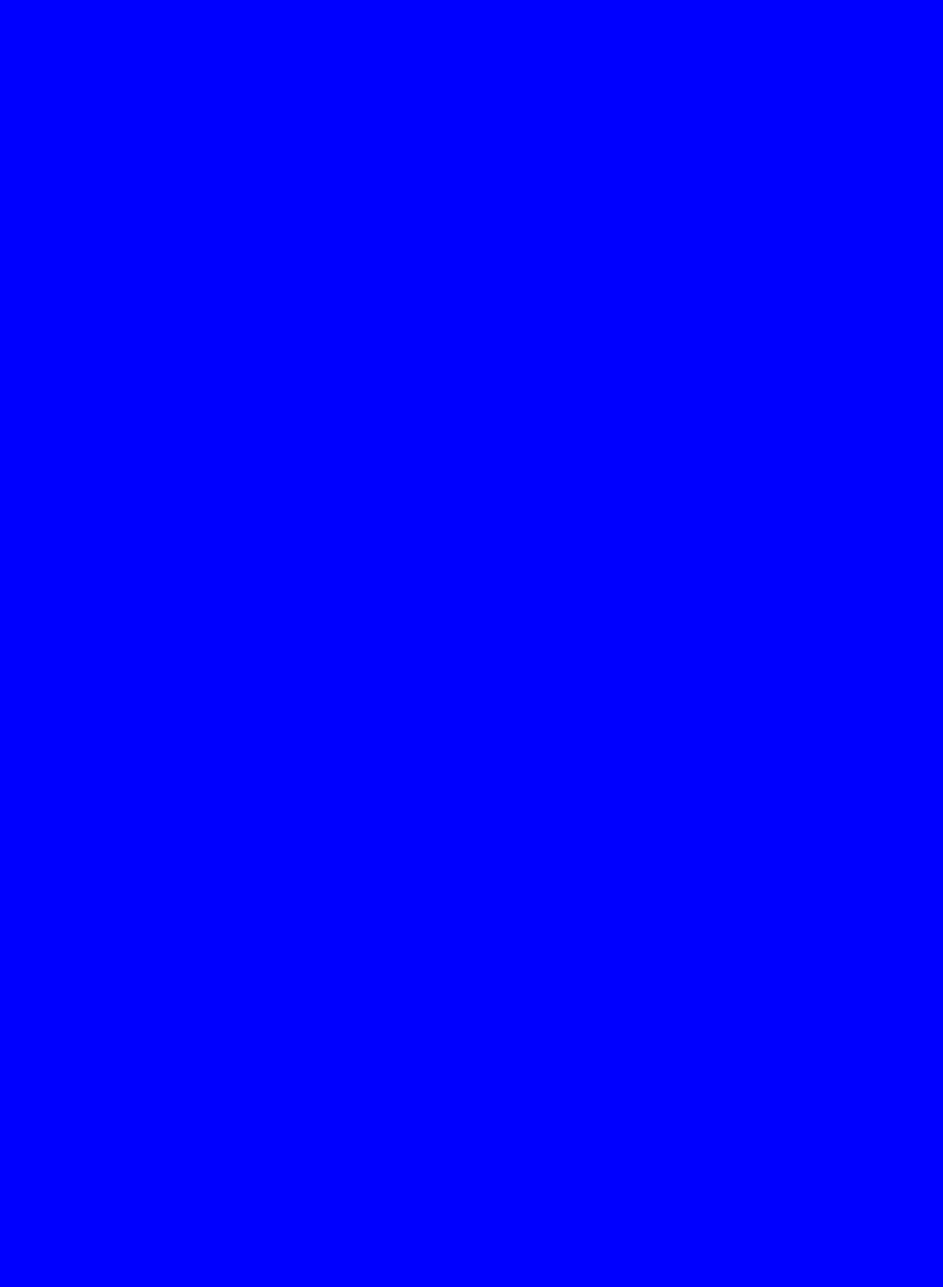
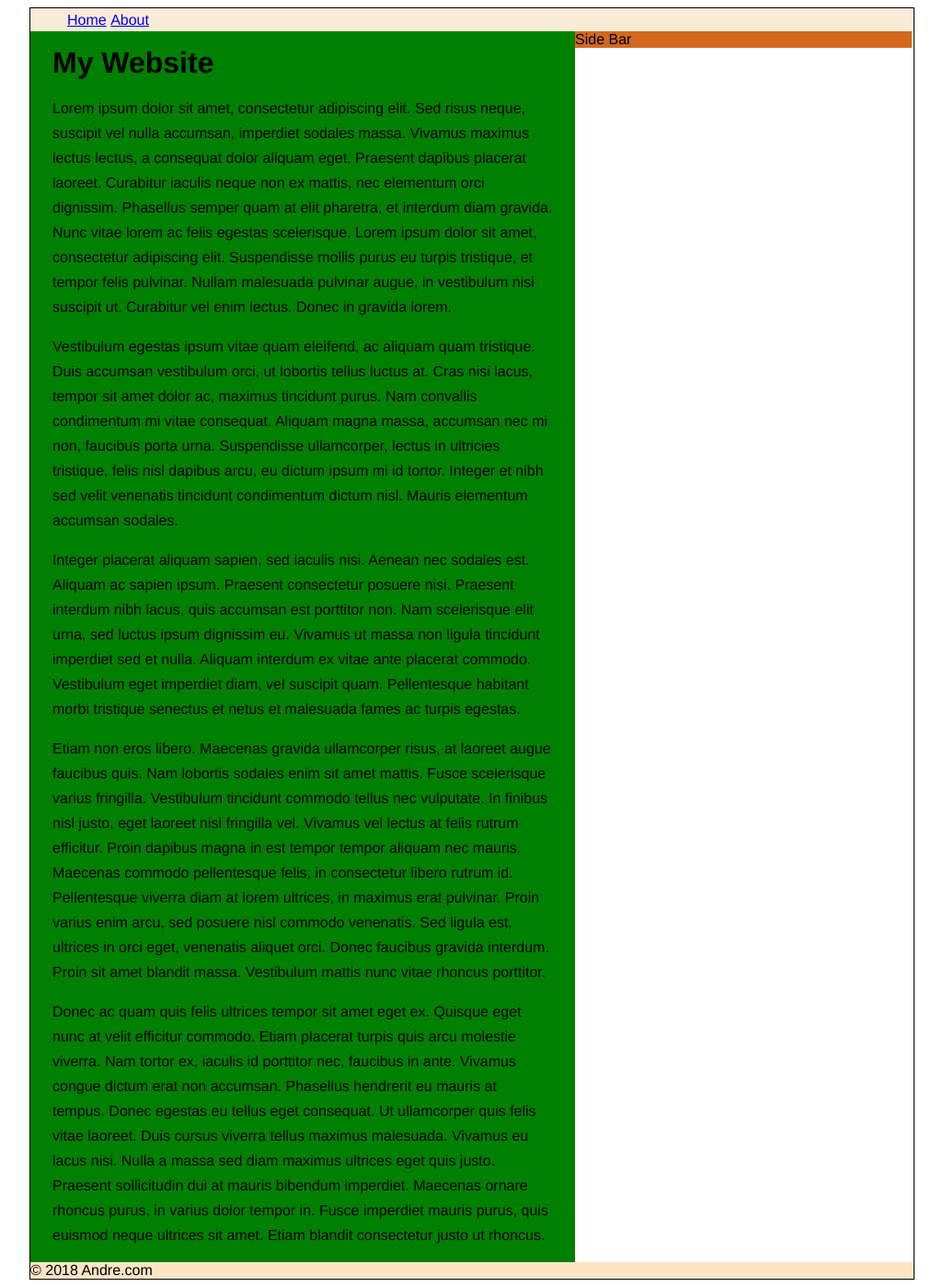
Before and after one commit to ac639/second_website, a plain HTML site: page docs/index.html in a window 1280 px wide. Shown: the whole page at 92% size, without its empty margins (127-1152 px from the left). Before the commit the page ends 800 px from the top, so only its background shows below. Drawn offline with Linux system fonts and the light colour scheme.

Commit message:
Menu, sidebar, content, changed height and lineheight, margin, padding, float, clear

```diff
--- a/docs/css/styles.css
+++ b/docs/css/styles.css
@@ -1,4 +1,81 @@
 body {
-    background-color: blue;
+    font-family: Helvetica, "Helvetica Neue", sans-serif;
 
 }
+
+#box1 {
+    background-color: blue;
+    float: left;
+
+
+}
+#box2 {
+    background-color: red;
+    float: left;
+
+}
+#box3 {
+    background-color: green;
+    clear: left;
+    float: left;
+
+}
+#box4 {
+    background-color: purple;
+    float: left;
+
+}
+
+.box {
+    height: 36px;
+    width: 36px;
+    border: black 1px solid;
+    padding: 7px;
+
+
+}
+
+#wrapper {
+    width: 960px;
+    border: 1px solid black;
+    margin-left: auto;
+    margin-right: auto;
+
+}
+
+#menu {
+    background-color: antiquewhite;
+    height: 25px;
+    line-height: 25px;
+
+
+
+}
+#menu ul {
+    margin: 0px;
+}
+
+#menu li {
+    display: inline;
+
+}
+
+#content {
+    width: 544px;
+    background-color: green;
+    float: left;
+    padding-left: 24px;
+    padding-right: 24px;
+    line-height: 27px;
+}
+
+#sidebar {
+    background-color: chocolate;
+    width: 366px;
+    float: left;
+}
+
+#footer {
+    background-color: bisque;
+    clear: both;
+}
--- a/docs/index.html
+++ b/docs/index.html
@@ -13,7 +13,44 @@
 </head>
 
 <body>
+    <div id="wrapper">
+        <div id="menu">
+            <ul>
+                <li><a href="index.html">Home</a></li>
+                <li><a href="#">About</a></li>
+            </ul>
+        </div>
+        <div id="content">
+            <h1>My Website</h1>
+            <p>
+                Lorem ipsum dolor sit amet, consectetur adipiscing elit. Sed risus neque, suscipit vel nulla accumsan, imperdiet sodales massa. Vivamus maximus lectus lectus, a consequat dolor aliquam eget. Praesent dapibus placerat laoreet. Curabitur iaculis neque non ex mattis, nec elementum orci dignissim. Phasellus semper quam at elit pharetra, et interdum diam gravida. Nunc vitae lorem ac felis egestas scelerisque. Lorem ipsum dolor sit amet, consectetur adipiscing elit. Suspendisse mollis purus eu turpis tristique, et tempor felis pulvinar. Nullam malesuada pulvinar augue, in vestibulum nisi suscipit ut. Curabitur vel enim lectus. Donec in gravida lorem.
+            </p>
+            <p>
+                Vestibulum egestas ipsum vitae quam eleifend, ac aliquam quam tristique. Duis accumsan vestibulum orci, ut lobortis tellus luctus at. Cras nisi lacus, tempor sit amet dolor ac, maximus tincidunt purus. Nam convallis condimentum mi vitae consequat. Aliquam magna massa, accumsan nec mi non, faucibus porta urna. Suspendisse ullamcorper, lectus in ultricies tristique, felis nisl dapibus arcu, eu dictum ipsum mi id tortor. Integer et nibh sed velit venenatis tincidunt condimentum dictum nisl. Mauris elementum accumsan sodales.
+            </p>
+            <p>
+                Integer placerat aliquam sapien, sed iaculis nisi. Aenean nec sodales est. Aliquam ac sapien ipsum. Praesent consectetur posuere nisi. Praesent interdum nibh lacus, quis accumsan est porttitor non. Nam scelerisque elit urna, sed luctus ipsum dignissim eu. Vivamus ut massa non ligula tincidunt imperdiet sed et nulla. Aliquam interdum ex vitae ante placerat commodo. Vestibulum eget imperdiet diam, vel suscipit quam. Pellentesque habitant morbi tristique senectus et netus et malesuada fames ac turpis egestas.
+            </p>
+            <p>
+                Etiam non eros libero. Maecenas gravida ullamcorper risus, at laoreet augue faucibus quis. Nam lobortis sodales enim sit amet mattis. Fusce scelerisque varius fringilla. Vestibulum tincidunt commodo tellus nec vulputate. In finibus nisl justo, eget laoreet nisl fringilla vel. Vivamus vel lectus at felis rutrum efficitur. Proin dapibus magna in est tempor tempor aliquam nec mauris. Maecenas commodo pellentesque felis, in consectetur libero rutrum id. Pellentesque viverra diam at lorem ultrices, in maximus erat pulvinar. Proin varius enim arcu, sed posuere nisl commodo venenatis. Sed ligula est, ultrices in orci eget, venenatis aliquet orci. Donec faucibus gravida interdum. Proin sit amet blandit massa. Vestibulum mattis nunc vitae rhoncus porttitor.
+            </p>
+            <p>
+                Donec ac quam quis felis ultrices tempor sit amet eget ex. Quisque eget nunc at velit efficitur commodo. Etiam placerat turpis quis arcu molestie viverra. Nam tortor ex, iaculis id porttitor nec, faucibus in ante. Vivamus congue dictum erat non accumsan. Phasellus hendrerit eu mauris at tempus. Donec egestas eu tellus eget consequat. Ut ullamcorper quis felis vitae laoreet. Duis cursus viverra tellus maximus malesuada. Vivamus eu lacus nisi. Nulla a massa sed diam maximus ultrices eget quis justo. Praesent sollicitudin dui at mauris bibendum imperdiet. Maecenas ornare rhoncus purus, in varius dolor tempor in. Fusce imperdiet mauris purus, quis euismod neque ultrices sit amet. Etiam blandit consectetur justo ut rhoncus.
+            </p>
+        </div>
+
+        <div id="sidebar">
+            Side Bar
+        </div>
+
+        <div id="footer">
+            &copy; 2018 Andre.com
+        </div>
+    </div>
+
+
+
+
 <script src="js/scripts.js"></script>
-<h1><Test</h1>
 </body>
 </html>
--- a/docs/js/scripts.js
+++ b/docs/js/scripts.js
@@ -1 +1 @@
-alert('Test');
+//alert('Test');
```
